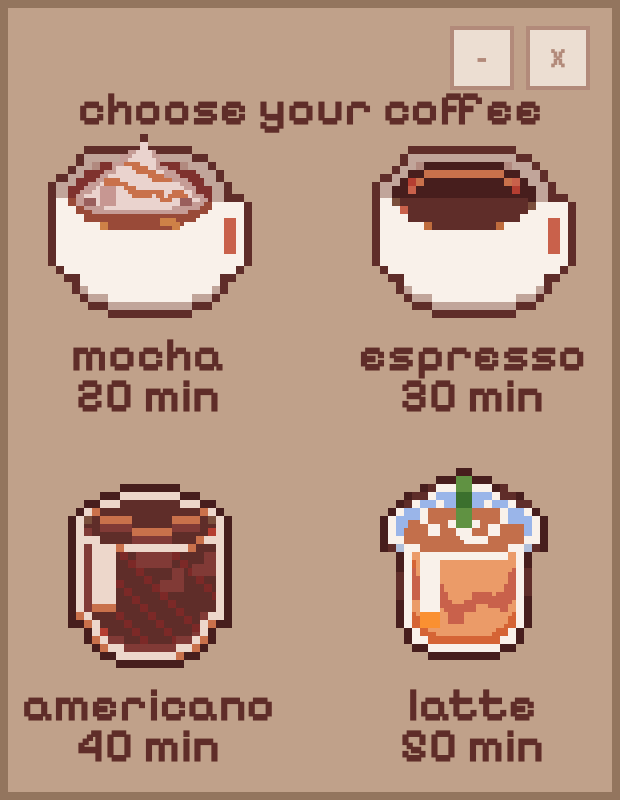
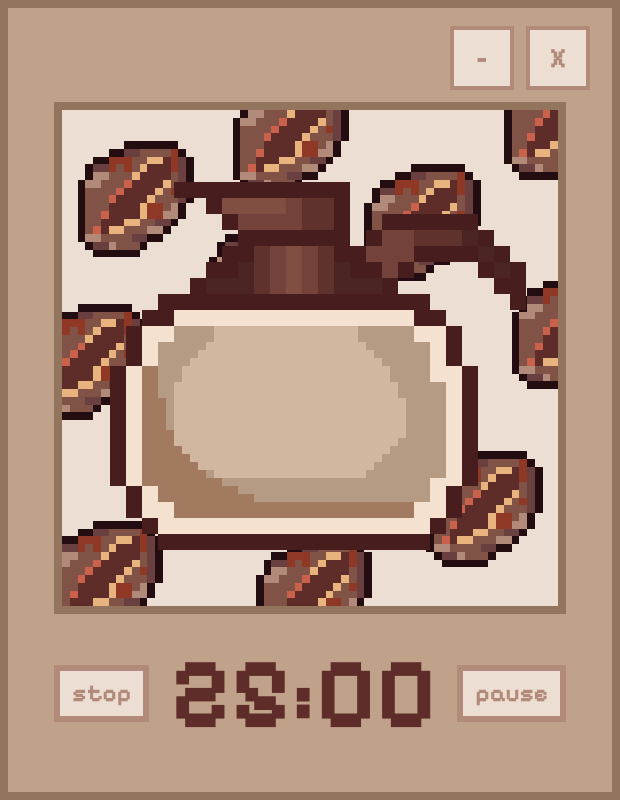
Before and after one commit to fannytraore12/mochadoro, an Electron app: page index.html in a window 620 px wide. Drawn offline with Linux system fonts and the light colour scheme.

Commit message:
Finished Brewing page layout on style.css!

```diff
--- a/index.html
+++ b/index.html
@@ -29,7 +29,7 @@
         </div>
 
         <!-- Menu Page -->
-        <div class="menu-page  ">
+        <div class="menu-page hidden  ">
             <h1 class = "menu-text">choose your coffee</h1>
             <div class = "coffee-options">
                 <button type="button" class="mocha-option" data-time="20">
@@ -56,13 +56,15 @@
         </div>
 
         <!-- Brewing Page -->
-        <div class="brewing-page hidden">
-            <button type="button" id="stop-btn">stop</button>
-            <h1 id="brew-timer">25:00</h1>
-            <button type="button" id="pause-btn">pause</button>
-            <div class = "brewing-container">
+        <div class="brewing-page">
+            <div class="brewing-container">
                 <img src="assets/background.PNG" alt="bean background" class="bg-img">
-                <img src="assets/Brewing1.PNG" alt="kettle">
+                <img src="assets/Brewing1.PNG" alt="kettle" class="kettle">
+            </div>
+            <div class="timer-controls">
+                <button type="button" class="stop-btn">stop</button>
+                <p class="brew-timer">25:00</p>
+                <button type="button" class="pause-btn">pause</button>
             </div>
         </div>
 
--- a/style.css
+++ b/style.css
@@ -79,6 +79,7 @@ html, body {
     align-items: center;
     justify-content: center;
 }
+
 .bg-img{
     position: absolute;
     top: 0;
@@ -243,3 +244,89 @@ html, body {
 .latte-option:active {
     transform: translate(2px, 2px);
 }
+/*Brewing Page*/
+.brewing-page{
+    display: flex;
+    flex-direction: column;
+    justify-content: center;
+    align-items: center;
+    height: calc(100vh - 35px);
+    gap: 20px;
+    overflow: hidden;
+}
+.brewing-container{
+    margin-top: 20px;
+    position: relative;
+    overflow: hidden;
+    width: 512px;
+    height: 512px;
+    display: flex;
+    align-items: center;
+    justify-content: center;
+}
+
+.bg-img{
+    position: absolute;
+    top: 0;
+    left: 0;
+    width: 100%;
+    height: 100%;
+    object-fit: cover;
+    image-rendering: pixelated;
+    border: 8px solid #93755E;
+}
+
+
+.kettle{
+    z-index: 2;
+    position: absolute;
+    top: 50%;
+    left: 50%;
+    transform: translate(-50%, -50%);
+    width: 100%;
+    height: auto;
+}
+.timer-controls{
+    display: flex;
+    align-items: center;
+    justify-content: space-between;
+    width: 512px;
+    gap: 8px;
+}
+
+.brew-timer{
+    font-size: 100px;
+    font-weight: bold;
+    color: #5f2d29;
+    flex-shrink: 1;
+    min-width: 0;
+}
+
+.stop-btn, .pause-btn{
+    background-color: #ECDED2;
+    border: 6px solid #B28A7A;
+    color: #B28A7A;
+    font-size: 24px;
+    font-weight: bold;
+    padding: 8px 12px;
+    cursor: pointer;
+    flex-shrink: 0;
+}
+.pause-btn:hover, .stop-btn:hover{
+    transform: translate(4px, 4px);
+}
+.stop-btn{
+    order: 1; /* forces stop to the left */
+}
+
+.brew-timer{
+    order: 2; /* timer stays in the middle */
+}
+
+.pause-btn{
+    order: 3; /* forces pause to the right */
+}
+
+/*Result Page*/
+
+/*Break page*/
```
